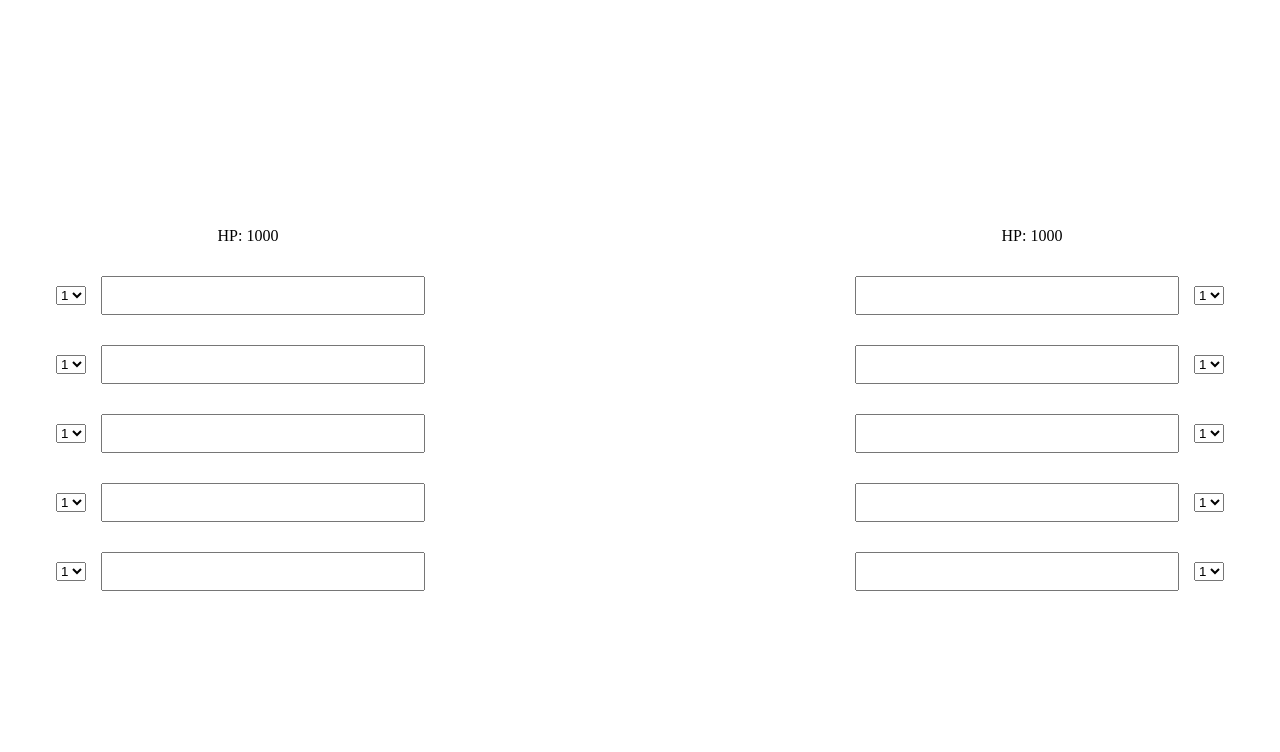
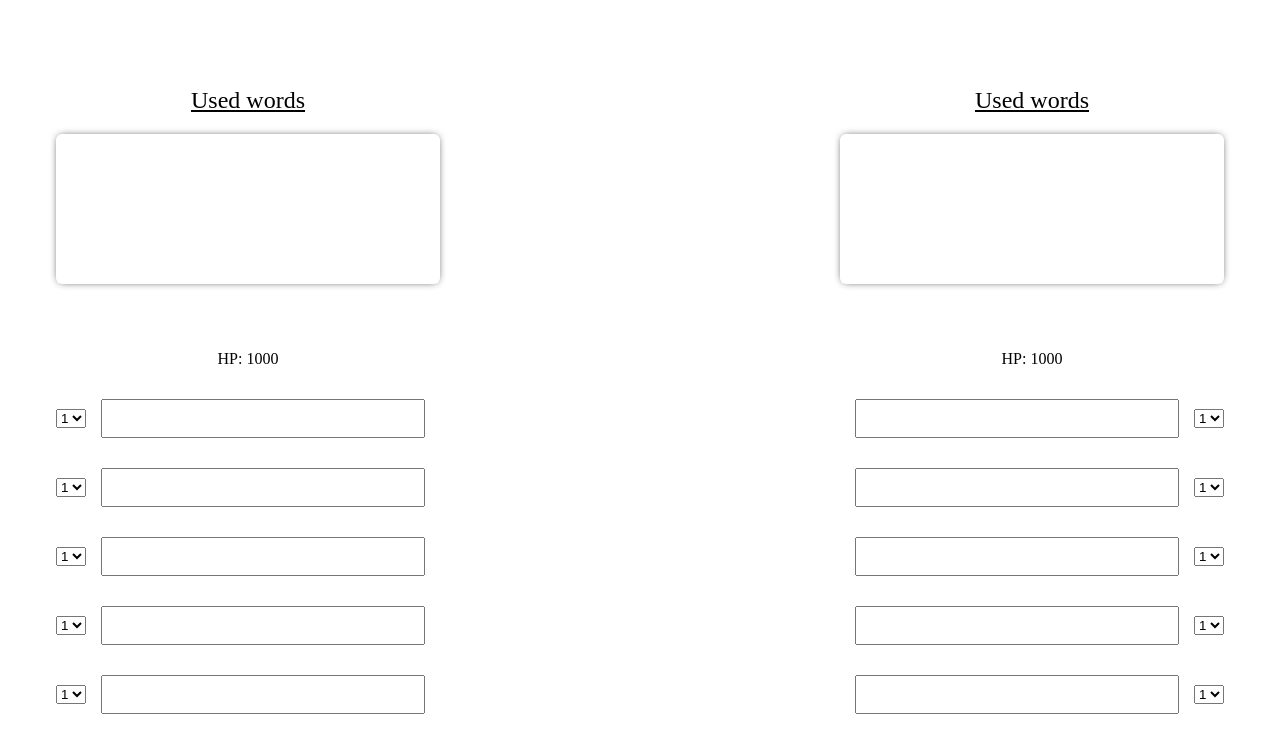
Before and after one commit to mrwanzein/battle_of_the_words, a React (Vite) app: page / in a window 1280 px wide. Shown: the top 752 px of the page. Built offline with nearby package versions, Linux system fonts and the light colour scheme.

Commit message:
Added UI for arrows and used words with a bit of logic

```diff
--- a/src/components/PlayerOne.jsx
+++ b/src/components/PlayerOne.jsx
@@ -1,7 +1,9 @@
+import { useState } from "react";
 import { useSelector, useDispatch } from "react-redux";
-import { setPlayerInputToTarget } from "../redux/features/game/gameSlice";
+import { setPlayerInputToTarget, addWordToUsedWord } from "../redux/features/game/gameSlice";
 import styled from "styled-components";
-import Xarrow from 'react-xarrows'
+import XarrowInstance from "./XarrowInstance";
+import UsedWordsTracker from "./usedWords/UsedWordsTracker";
 
 const InputTarget = ({ id, inputNumber }) => {
     const dispatch = useDispatch();
@@ -23,12 +25,26 @@ const InputTarget = ({ id, inputNumber }) => {
 }
 
 const PlayerOne = () => {
-    const playerOneHP = useSelector(state => state.gameState.playerOne.hitPoints);
-    const theState = useSelector(state => state.gameState)
+    const playerOne = useSelector(state => state.gameState.playerOne);
+    const dispatch = useDispatch();
+
+    const [arrows, setArrows] = useState([]);
+
+    const addArrowInstance = (attacker_input_id) => {
+        const attacked_input_id = playerOne.inputTargets[`input_${attacker_input_id}`];
+        const arrowKey = `player_1_word_attack_input_${attacker_input_id}_attacking_input_${attacked_input_id}`;
+
+        if (!arrows.find(arrow => arrow.key === arrowKey)) {
+            setArrows(prev => [...prev, <XarrowInstance key={arrowKey} elementStartId={`player_1_word_attack_input_${attacker_input_id}`}  elementEndId={`player_2_word_attack_input_${attacked_input_id}`} />])
+        }
+    }
 
     return (
+        <>
             <Wrapper>
-            <p>HP: {playerOneHP}</p>
+                <UsedWordsTracker playerObj={playerOne} />
+
+                <p>HP: {playerOne.hitPoints}</p>
 
                 <InputWrapper>
                     <InputTarget id={"player_1_target_input_1"} inputNumber={1}/>
@@ -37,7 +53,10 @@ const PlayerOne = () => {
                         type="text"
                         id="player_1_word_attack_input_1"
                         onKeyDown={e => {
-                        if (e.code === "Enter") console.log(theState)
+                            if (e.code === "Enter") {
+                                addArrowInstance("1");
+                                dispatch(addWordToUsedWord({player: "playerOne", word: e.target.value})); // should we check if the word exists before or after dispatch
+                            }
                         }}
                     />
                 </InputWrapper>
@@ -48,6 +67,9 @@ const PlayerOne = () => {
                     <StyledInput
                         type="text"
                         id="player_1_word_attack_input_2"
+                        onKeyDown={e => {
+                            if (e.code === "Enter") addArrowInstance("2");
+                        }}
                     />
                 </InputWrapper>
 
@@ -57,6 +79,9 @@ const PlayerOne = () => {
                     <StyledInput
                         type="text"
                         id="player_1_word_attack_input_3"
+                        onKeyDown={e => {
+                            if (e.code === "Enter") addArrowInstance("3");
+                        }}
                     />
                 </InputWrapper>
 
@@ -66,6 +91,9 @@ const PlayerOne = () => {
                     <StyledInput
                         type="text"
                         id="player_1_word_attack_input_4"
+                        onKeyDown={e => {
+                            if (e.code === "Enter") addArrowInstance("4");
+                        }}
                     />
                 </InputWrapper>
 
@@ -75,9 +103,17 @@ const PlayerOne = () => {
                     <StyledInput
                         type="text"
                         id="player_1_word_attack_input_5"
+                        onKeyDown={e => {
+                            if (e.code === "Enter") addArrowInstance("5");
+                        }}
                     />
                 </InputWrapper>
+
+                {
+                    arrows.map(arrowComponent => arrowComponent)
+                }
             </Wrapper>
+        </>
     )
 }
 
--- a/src/components/PlayerTwo.jsx
+++ b/src/components/PlayerTwo.jsx
@@ -1,6 +1,9 @@
+import { useState } from "react";
 import { useSelector, useDispatch } from "react-redux";
-import { setPlayerInputToTarget } from "../redux/features/game/gameSlice";
+import { setPlayerInputToTarget, addWordToUsedWord } from "../redux/features/game/gameSlice";
 import styled from "styled-components";
+import XarrowInstance from "./XarrowInstance";
+import UsedWordsTracker from "./usedWords/UsedWordsTracker";
 
 const InputTarget = ({ id, inputNumber }) => {
     const dispatch = useDispatch();
@@ -22,16 +25,37 @@ const InputTarget = ({ id, inputNumber }) => {
 }
 
 const PlayerTwo = () => {
-    const playerTwoHP = useSelector(state => state.gameState.playerOne.hitPoints);
+    const playerTwo = useSelector(state => state.gameState.playerTwo);
+    const dispatch = useDispatch();
+
+
+    const [arrows, setArrows] = useState([]);
+
+    const addArrowInstance = (attacker_input_id) => {
+        const attacked_input_id = playerTwo.inputTargets[`input_${attacker_input_id}`];
+        const arrowKey = `player_2_word_attack_input_${attacker_input_id}_attacking_input_${attacked_input_id}`;
+
+        if (!arrows.find(arrow => arrow.key === arrowKey)) {
+            setArrows(prev => [...prev, <XarrowInstance key={arrowKey} elementStartId={`player_2_word_attack_input_${attacker_input_id}`}  elementEndId={`player_1_word_attack_input_${attacked_input_id}`} />])
+        }
+    }
 
     return (
         <Wrapper>
-            <p>HP: {playerTwoHP}</p>
+            <UsedWordsTracker playerObj={playerTwo} />
+
+            <p>HP: {playerTwo.hitPoints}</p>
 
             <InputWrapper>
                 <StyledInput
                     type="text"
-                    id="player_2_input_1"
+                    id="player_2_word_attack_input_1"
+                    onKeyDown={e => {
+                        if (e.code === "Enter") {
+                            addArrowInstance("1");
+                            dispatch(addWordToUsedWord({player: "playerTwo", word: e.target.value}));
+                        }
+                    }}
                 />
 
                 <InputTarget id={"player_2_target_input_1"} inputNumber={1} />
@@ -40,7 +64,10 @@ const PlayerTwo = () => {
             <InputWrapper>
                 <StyledInput
                     type="text"
-                    id="player_2_input_2"
+                    id="player_2_word_attack_input_2"
+                    onKeyDown={e => {
+                        if (e.code === "Enter") addArrowInstance("2");
+                    }}
                 />
 
                 <InputTarget id={"player_2_target_input_2"} inputNumber={2} />
@@ -49,7 +76,10 @@ const PlayerTwo = () => {
             <InputWrapper>
                 <StyledInput
                     type="text"
-                    id="player_2_input_3"
+                    id="player_2_word_attack_input_3"
+                    onKeyDown={e => {
+                        if (e.code === "Enter") addArrowInstance("3");
+                    }}
                 />
 
                 <InputTarget id={"player_2_target_input_3"} inputNumber={3} />
@@ -58,7 +88,10 @@ const PlayerTwo = () => {
             <InputWrapper>
                 <StyledInput
                     type="text"
-                    id="player_2_input_4"
+                    id="player_2_word_attack_input_4"
+                    onKeyDown={e => {
+                        if (e.code === "Enter") addArrowInstance("4");
+                    }}
                 />
 
                 <InputTarget id={"player_2_target_input_4"} inputNumber={4} />
@@ -67,11 +100,18 @@ const PlayerTwo = () => {
             <InputWrapper>
                 <StyledInput
                     type="text"
-                    id="player_2_input_5"
+                    id="player_2_word_attack_input_5"
+                    onKeyDown={e => {
+                        if (e.code === "Enter") addArrowInstance("5");
+                    }}
                 />
 
                 <InputTarget id={"player_2_target_input_5"} inputNumber={5} />
             </InputWrapper>
+
+            {
+                arrows.map(arrowComponent => arrowComponent)
+            }
         </Wrapper>
     )
 }
--- /dev/null
+++ b/src/components/XarrowInstance.jsx
@@ -0,0 +1,12 @@
+import Xarrow from "react-xarrows"
+
+const XarrowInstance = ({ elementStartId, elementEndId }) => {
+    return (
+        <Xarrow
+            start={elementStartId}
+            end={elementEndId}
+        />
+    )
+}
+
+export default XarrowInstance;
--- /dev/null
+++ b/src/components/shared_styles/sharedStyles.js
@@ -0,0 +1,10 @@
+import styled from "styled-components"
+
+export const UsedWordBadge = styled.span`
+    background-color: lightgrey;
+    color: black;
+    padding: 4px 8px;
+    text-align: center;
+    border-radius: 5px;
+    margin: 5px;
+`
--- /dev/null
+++ b/src/components/usedWords/UsedWordsTracker.jsx
@@ -0,0 +1,43 @@
+import styled from "styled-components"
+import { UsedWordBadge } from "../shared_styles/sharedStyles";
+
+const UsedWordsTracker = ({ playerObj }) => {
+    const usedWords = Object.keys(playerObj.usedWords);
+
+    return (
+        <Wrapper>
+            <Title>Used words</Title>
+            <WordsAreaWrapper>
+                {
+                    usedWords.map(word => <UsedWordBadge key={word}>{word}</UsedWordBadge>)
+                }
+            </WordsAreaWrapper>
+        </Wrapper>
+    )
+}
+
+export default UsedWordsTracker;
+
+const Wrapper = styled.div`
+    width: -webkit-fill-available;
+`
+
+const WordsAreaWrapper = styled.div`
+    display: flex;
+    justify-content: center;
+    align-items: center;
+    margin-bottom: 50px;
+    box-shadow: 0px 0px 8px -3px #000000;
+    width: -webkit-fill-available;
+    border-radius: 6px;
+    height: 150px;
+    overflow-y: scroll;
+    flex-wrap: wrap;
+`
+
+const Title = styled.div`
+    margin-bottom: 20px;
+    text-decoration: underline;
+    font-size: 1.5em;
+    text-align: center;
+`
--- a/src/redux/features/game/gameSlice.js
+++ b/src/redux/features/game/gameSlice.js
@@ -4,23 +4,26 @@ const initialState = {
     playerOne: {
         hitPoints: 1000,
         inputTargets: {
-            "input_1": null,
-            "input_2": null,
-            "input_3": null,
-            "input_4": null,
-            "input_5": null
-        }
+            "input_1": "1",
+            "input_2": "1",
+            "input_3": "1",
+            "input_4": "1",
+            "input_5": "1"
+        },
+        usedWords: {}
     },
     playerTwo: {
         hitPoints: 1000,
         inputTargets: {
-            "input_1": null,
-            "input_2": null,
-            "input_3": null,
-            "input_4": null,
-            "input_5": null
-        }
-    }
+            "input_1": "1",
+            "input_2": "1",
+            "input_3": "1",
+            "input_4": "1",
+            "input_5": "1"
+        },
+        usedWords: {}
+    },
+    usedWordsForBothPlayer: {}
 }
 
 export const gameSlice = createSlice({
@@ -34,13 +37,22 @@ export const gameSlice = createSlice({
         setPlayerInputToTarget: (state, action) => {
             const {player, selectedInput, target} = action.payload;
             state[player].inputTargets[`input_${selectedInput}`] = target;
+        },
+        addWordToUsedWord: (state, action) => {
+            const {player, word} = action.payload;
+            if (!state.usedWordsForBothPlayer[word]) {
+                state.usedWordsForBothPlayer[word] = true;
+
+                if (!state[player].usedWords[word]) state[player].usedWords[word] = true;
+            }
         }
     }
 })
 
 export const {
     decrementHitPoints,
-    setPlayerInputToTarget
+    setPlayerInputToTarget,
+    addWordToUsedWord
 } = gameSlice.actions;
 
 export default gameSlice.reducer;
```
Lines whose indentation alone changed are shown as unchanged.
